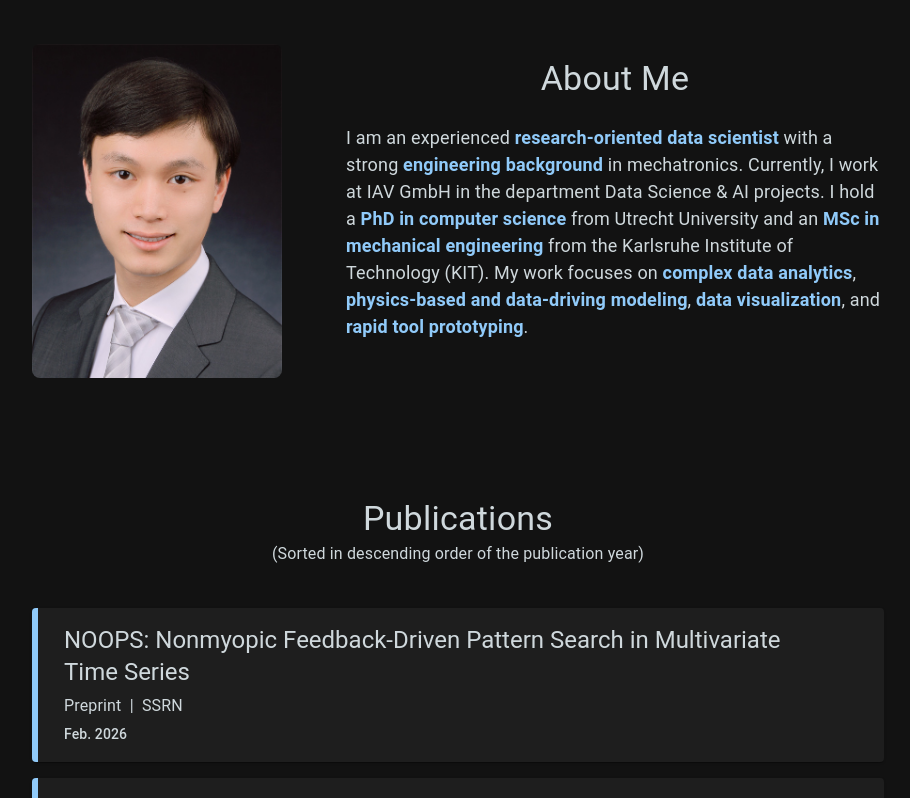
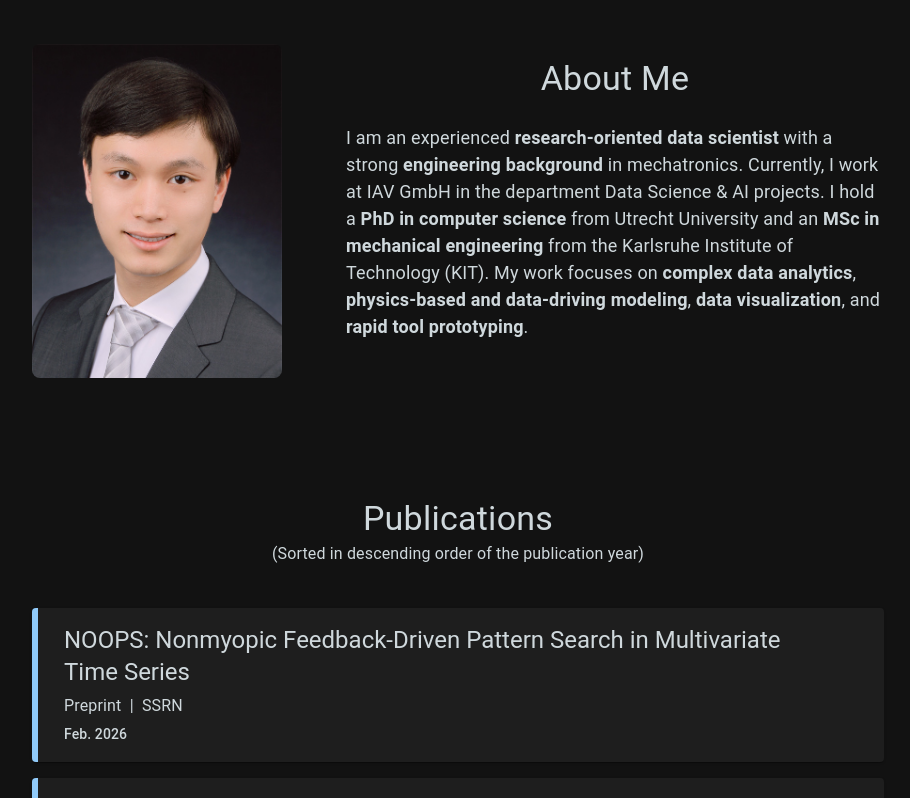
Before and after one commit to YuncongYu/yuncongyu.github.io, a React (Vite) app: page / in a window 1280 px wide. Shown: the part 820-1618 px from the top of the page, without its empty margins (182-1092 px from the left). Built offline with nearby package versions, Linux system fonts and the light colour scheme; some icons are missing.

Commit message:
feat (Strong): use normal text color instead of the primary color.

```diff
--- a/src/Strong/Strong.tsx
+++ b/src/Strong/Strong.tsx
@@ -10,7 +10,7 @@ function Strong(props: StrongProps) {
       {" "}
       <Typography
         component="span"
-        sx={{ fontWeight: "bold", color: "primary.main" }}
+        sx={{ fontWeight: "bold" }}
       >
         {props.children}
       </Typography>
```
